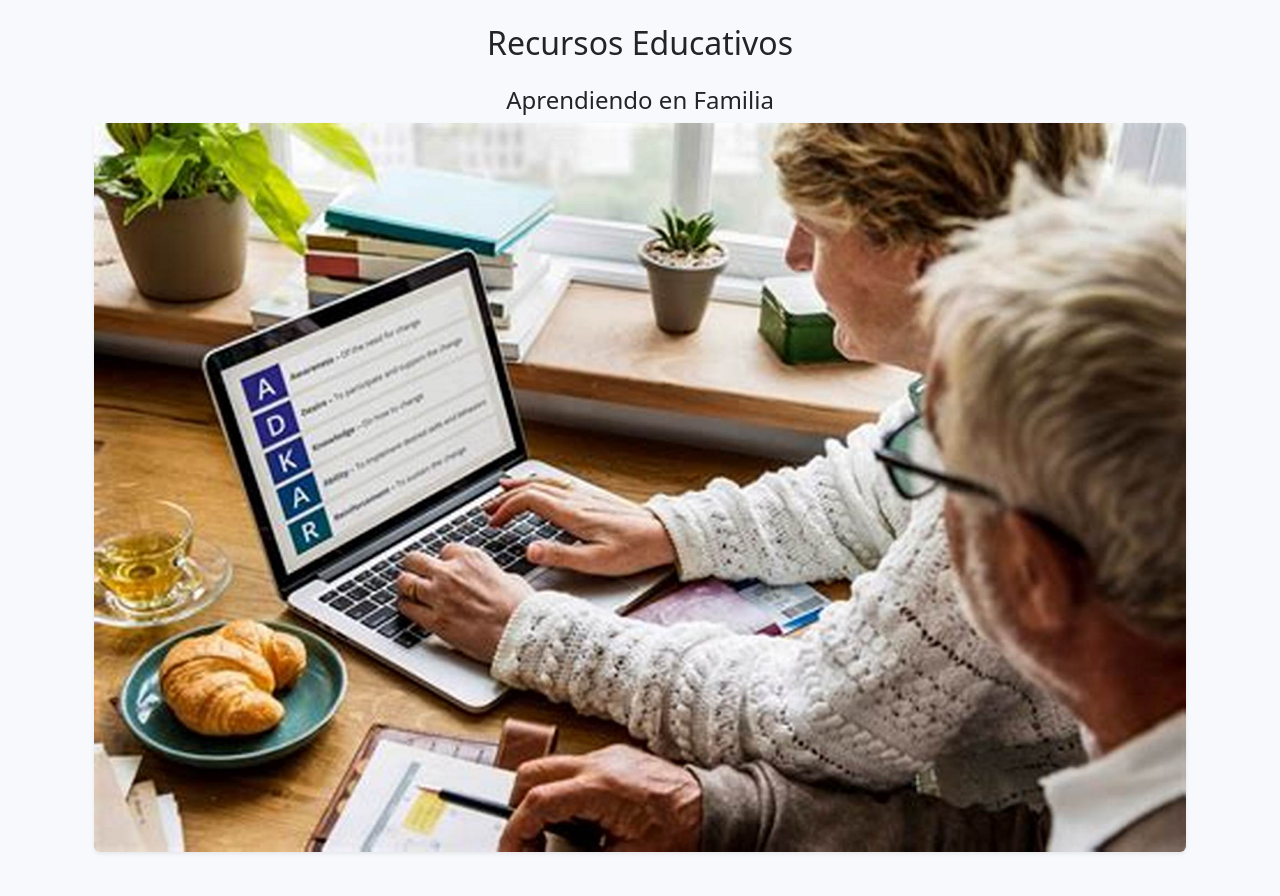
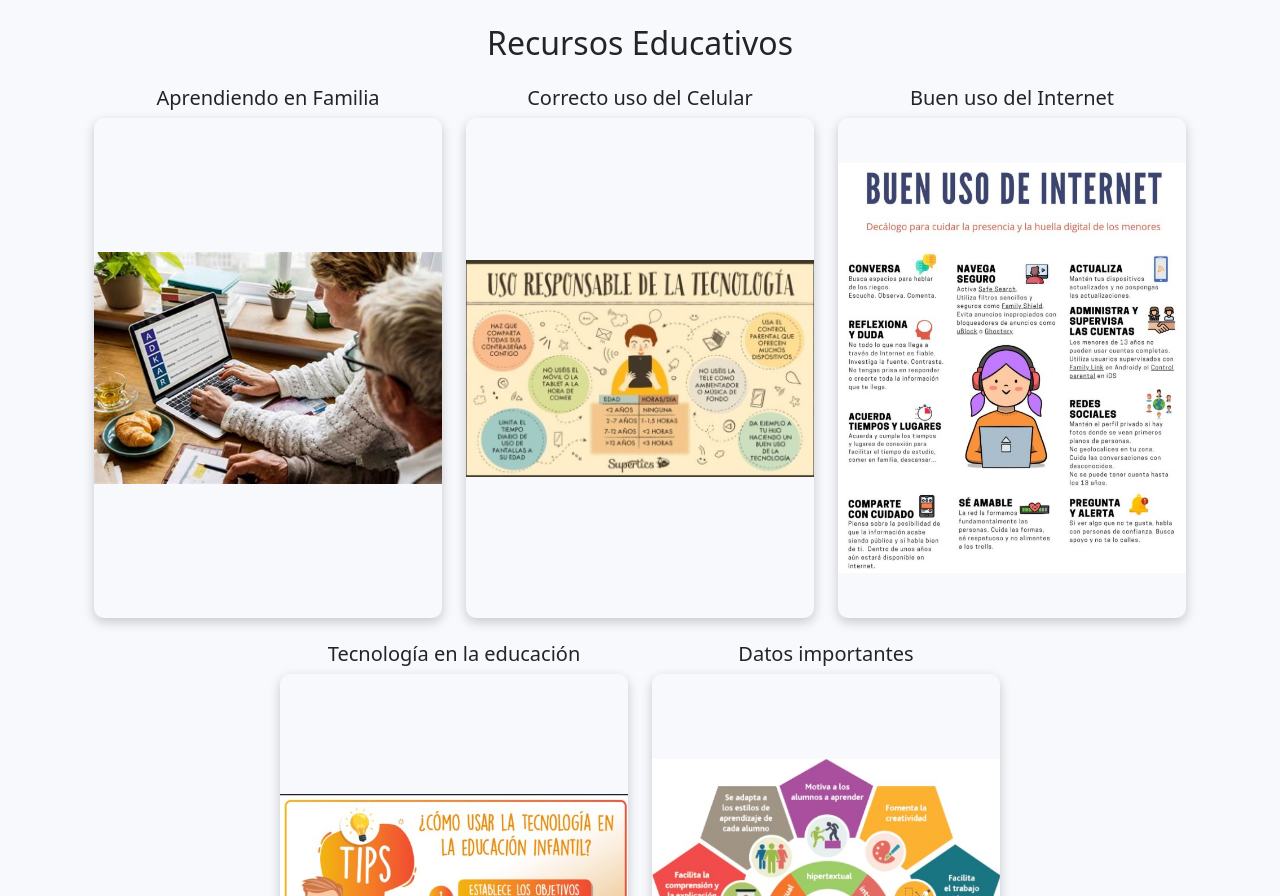
Before and after one commit to diiegorey444/alfabetizacion-digital, a Flask app: page /recursos in a window 1280 px wide. Shown: the part 56-952 px from the top of the page. Run offline with Flask 3, Linux system fonts and the light colour scheme; a user stored in the database is signed in.

Commit message:
Actualización de imágenes y video en recursos

```diff
--- a/alfabetizacion-digital/templates/recursos.html
+++ b/alfabetizacion-digital/templates/recursos.html
@@ -1,26 +1,64 @@
 {% extends "base.html" %}
 {% block title %}Recursos{% endblock %}
+
 {% block content %}
-<div class= "container text-center">
+<style>
+  .imagen-recurso {
+    width: 100%;
+    height: 500px;
+    object-fit: contain;
+    border-radius: 10px;
+    box-shadow: 0 4px 12px rgba(0, 0, 0, 0.2);
+  }
+</style>
+
+<div class="container text-center">
   <h2 class="mb-4">Recursos Educativos</h2>
 
-    <!-- Imagen subida -->
-    <div class="mb-5">
-        <h4>Aprendiendo en Familia</h4>
-        <img src="{{ url_for('static', filename='images/OIP.jpg') }}" alt="Aprendiendo en familia" class="img-fluid rounded shadow-sm">
+  <div class="row justify-content-center">
+    <!-- Recurso 1 -->
+    <div class="col-12 col-md-6 col-lg-4 mb-4">
+      <h5>Aprendiendo en Familia</h5>
+      <img src="{{ url_for('static', filename='images/OIP.jpg') }}" alt="Aprendiendo en familia" class="imagen-recurso">
     </div>
 
-    <!-- Video de YouTube -->
+    <!-- Recurso 2 -->
+    <div class="col-12 col-md-6 col-lg-4 mb-4">
+      <h5>Correcto uso del Celular</h5>
+      <img src="{{ url_for('static', filename='images/Info.jpg') }}" alt="Correcto uso del Celular" class="imagen-recurso">
+    </div>
+
+    <!-- Recurso 3 -->
+    <div class="col-12 col-md-6 col-lg-4 mb-4">
+      <h5>Buen uso del Internet</h5>
+      <img src="{{ url_for('static', filename='images/internet.jpg') }}" alt="Buen uso del internet" class="imagen-recurso">
+    </div>
+
+    <!-- Recurso 4 -->
+    <div class="col-12 col-md-6 col-lg-4 mb-4">
+      <h5>Tecnología en la educación</h5>
+      <img src="{{ url_for('static', filename='images/Tip.jpg') }}" alt="Tecnología en la educación" class="imagen-recurso">
+    </div>
+
+    <!-- Recurso 5 -->
+    <div class="col-12 col-md-6 col-lg-4 mb-4">
+      <h5>Datos importantes</h5>
+      <img src="{{ url_for('static', filename='images/Datos.jpg') }}" alt="Datos importantes" class="imagen-recurso">
+    </div>
+  </div>
+
+  <!-- Video -->
   <div class="mb-5">
     <h4>Video Tutorial</h4>
     <div class="ratio ratio-16x9">
-            <iframe src="https://www.youtube.com/embed/DXk4cud2DfI" title="Tutorial de Computación Básica" allowfullscreen></iframe>
+      <iframe src="https://www.youtube.com/embed/pwUK9QDtt-I"
+              title="Tutorial de Computación Básica"
+              allowfullscreen></iframe>
     </div>
   </div>
-    <div class="container text-center">
+
+  <div class="text-center">
     <a href="/dashboard" class="btn btn-secondary btn-lg btn-volver">Volver al inicio</a>
   </div>
-
 </div>
-</clas>
 {% endblock %}
```
Also changed, not shown: alfabetizacion-digital/static/images/Datos.jpg (added), alfabetizacion-digital/static/images/Info.jpg (added), alfabetizacion-digital/static/images/Internet.jpg (added), alfabetizacion-digital/static/images/Prevencion.jpg (added), alfabetizacion-digital/static/images/Tip.jpg (added). Lines whose indentation alone changed are shown as unchanged.
